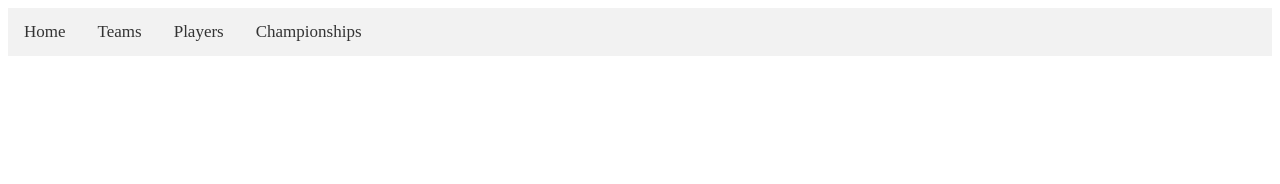
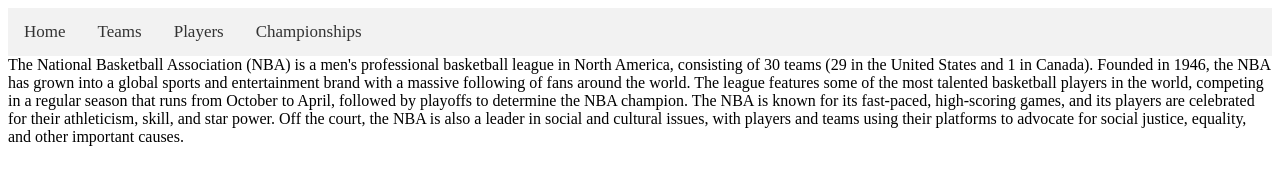
Before and after one commit to lakersnation23/lakersnation23.github.io, a plain HTML site: page index.html in a window 1280 px wide. Drawn offline with Linux system fonts and the light colour scheme.

Commit message:
Update index.html

```diff
--- a/index.html
+++ b/index.html
@@ -73,7 +73,7 @@
 		</script>
 	</header>
 	<main>
-		<!-- Add your content here -->
+		The National Basketball Association (NBA) is a men's professional basketball league in North America, consisting of 30 teams (29 in the United States and 1 in Canada). Founded in 1946, the NBA has grown into a global sports and entertainment brand with a massive following of fans around the world. The league features some of the most talented basketball players in the world, competing in a regular season that runs from October to April, followed by playoffs to determine the NBA champion. The NBA is known for its fast-paced, high-scoring games, and its players are celebrated for their athleticism, skill, and star power. Off the court, the NBA is also a leader in social and cultural issues, with players and teams using their platforms to advocate for social justice, equality, and other important causes.
 	</main>
 </body>
 </html>
```
